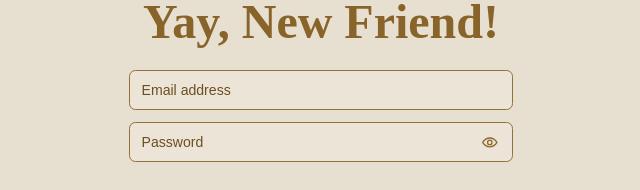
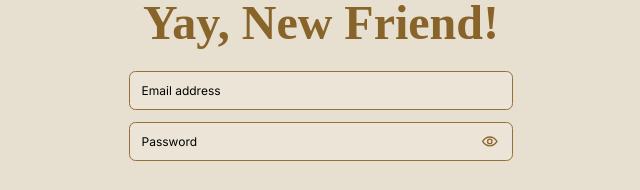
Before and after one commit to Gabriels999/note-taking-app, a Next.js app in the folder frontend/: page /signup in a window 1280 px wide. Shown: the part 320-510 px from the top of the page, without its empty margins (319-959 px from the left). Built offline with nearby package versions, Linux system fonts and the light colour scheme; no server answers; a web font is replaced by a local one.

Commit message:
feat: adjusts styles from inputs on login and signup pages

```diff
--- a/frontend/app/login/login.module.css
+++ b/frontend/app/login/login.module.css
@@ -42,13 +42,18 @@
   border: 1px solid #957139;
   border-radius: 0.4rem;
   background: #ece5d7;
-  color: #6c4e21;
+  color: #000000;
+  font-family: "Inter", sans-serif;
+  font-weight: 400;
+  font-size: 12px;
   padding: 0.68rem 0.72rem;
-  font-size: 0.88rem;
 }
 
 .input::placeholder {
-  color: #6c4e21;
+  color: #000000;
+  font-family: "Inter", sans-serif;
+  font-weight: 400;
+  font-size: 12px;
 }
 
 .passwordWrap {
--- a/frontend/app/signup/signup.module.css
+++ b/frontend/app/signup/signup.module.css
@@ -54,13 +54,18 @@
   border: 1px solid #957139;
   border-radius: 0.4rem;
   background: #ece5d7;
-  color: #6c4e21;
+  color: #000000;
+  font-family: "Inter", sans-serif;
+  font-weight: 400;
+  font-size: 12px;
   padding: 0.68rem 0.72rem;
-  font-size: 0.88rem;
 }
 
 .input::placeholder {
-  color: #6c4e21;
+  color: #000000;
+  font-family: "Inter", sans-serif;
+  font-weight: 400;
+  font-size: 12px;
 }
 
 .passwordWrap {
```
